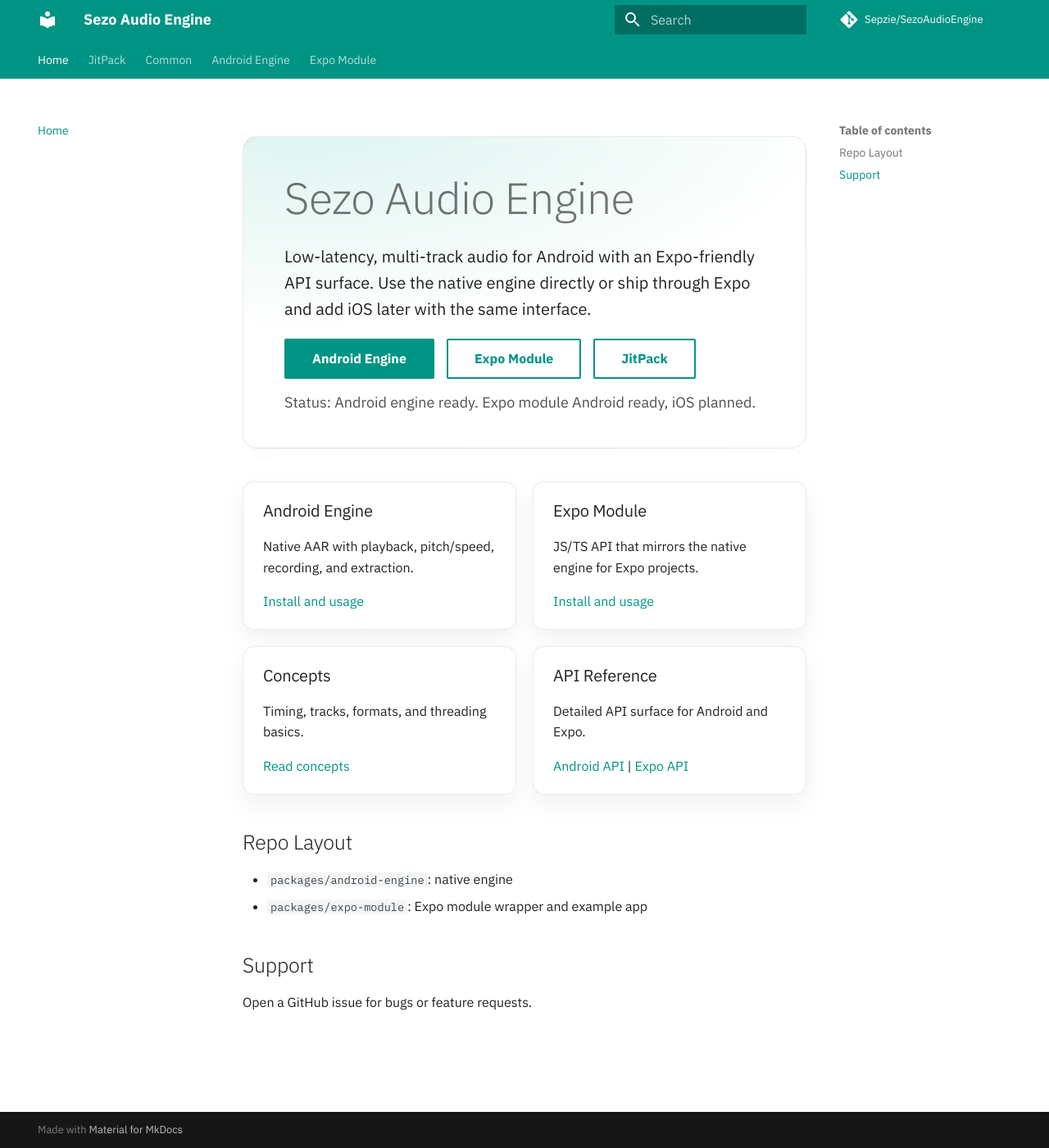
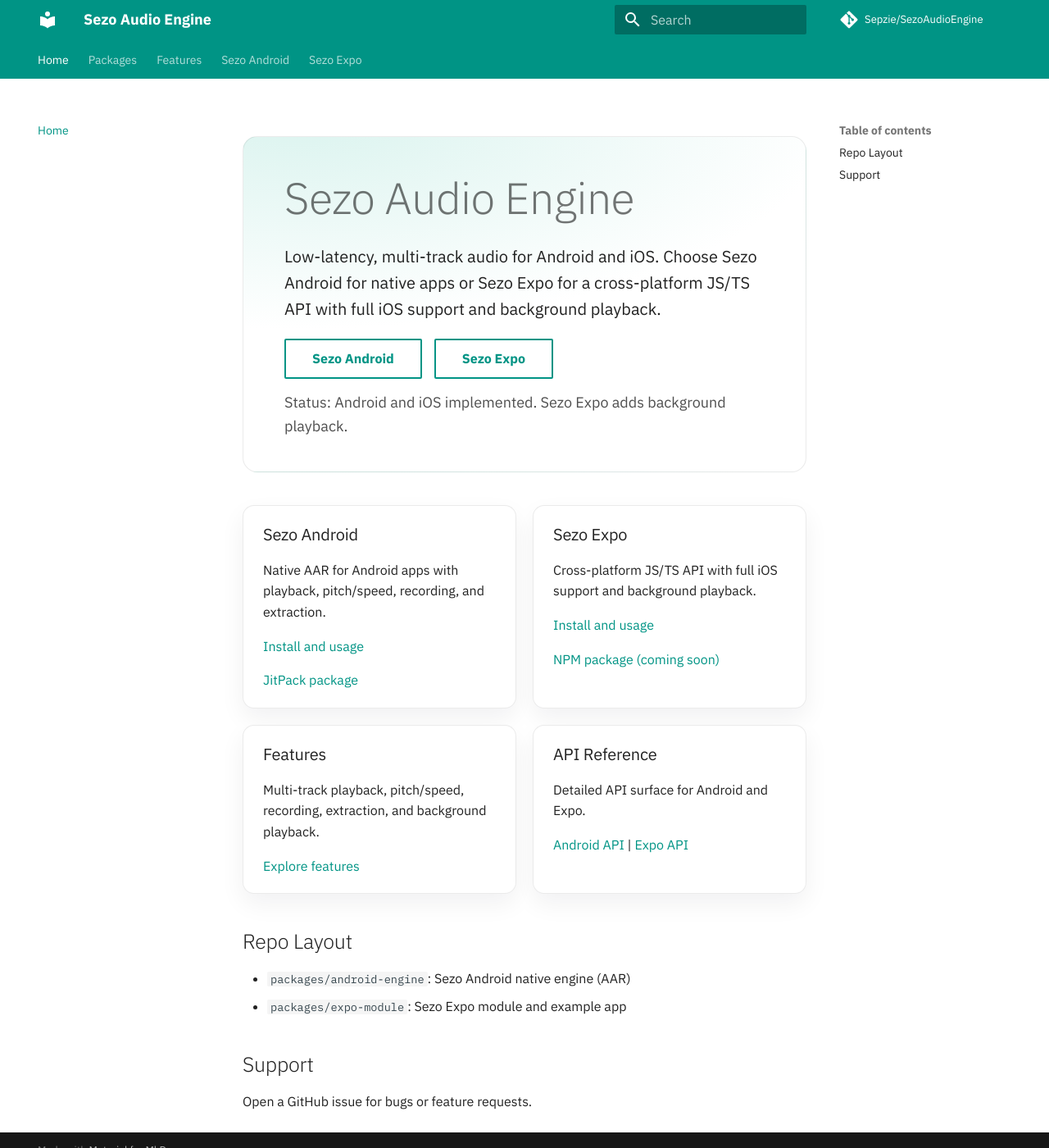
Before and after one commit to Sepzie/SezoAudioEngine, an MkDocs documentation site: the page built from docs/index.md, in a window 1280 px wide and 1400 px high. Shown: the whole window at 82% size. Built offline with MkDocs 1.6.1 and Material for MkDocs 9.7.7, drawn with Linux system fonts in a browser that asks for light colours; comment, search, counter and statistics services are not loaded.

Commit message:
update docs

```diff
--- a/docs/index.md
+++ b/docs/index.md
@@ -1,29 +1,30 @@
 <div class="hero">
   <h1>Sezo Audio Engine</h1>
-  <p>Low-latency, multi-track audio for Android with an Expo-friendly API surface. Use the native engine directly or ship through Expo and add iOS later with the same interface.</p>
+  <p>Low-latency, multi-track audio for Android and iOS. Choose Sezo Android for native apps or Sezo Expo for a cross-platform JS/TS API with full iOS support and background playback.</p>
   <div class="hero-cta">
-    <a class="md-button md-button--primary" href="android/overview/">Android Engine</a>
-    <a class="md-button" href="expo/overview/">Expo Module</a>
-    <a class="md-button" href="https://jitpack.io/#Sepzie/SezoAudioEngine">JitPack</a>
+    <a class="md-button" href="android/overview/">Sezo Android</a>
+    <a class="md-button" href="expo/overview/">Sezo Expo</a>
   </div>
-  <div class="hero-meta">Status: Android engine ready. Expo module Android ready, iOS planned.</div>
+  <div class="hero-meta">Status: Android and iOS implemented. Sezo Expo adds background playback.</div>
 </div>
 
 <div class="grid cards">
   <div class="card">
-    <h3>Android Engine</h3>
-    <p>Native AAR with playback, pitch/speed, recording, and extraction.</p>
+    <h3>Sezo Android</h3>
+    <p>Native AAR for Android apps with playback, pitch/speed, recording, and extraction.</p>
     <p><a href="android/install/">Install and usage</a></p>
+    <p><a href="https://jitpack.io/#Sepzie/SezoAudioEngine">JitPack package</a></p>
   </div>
   <div class="card">
-    <h3>Expo Module</h3>
-    <p>JS/TS API that mirrors the native engine for Expo projects.</p>
+    <h3>Sezo Expo</h3>
+    <p>Cross-platform JS/TS API with full iOS support and background playback.</p>
     <p><a href="expo/install/">Install and usage</a></p>
+    <p><a href="https://www.npmjs.com/package/sezo-audio-engine">NPM package (coming soon)</a></p>
   </div>
   <div class="card">
-    <h3>Concepts</h3>
-    <p>Timing, tracks, formats, and threading basics.</p>
-    <p><a href="common/concepts/">Read concepts</a></p>
+    <h3>Features</h3>
+    <p>Multi-track playback, pitch/speed, recording, extraction, and background playback.</p>
+    <p><a href="features/">Explore features</a></p>
   </div>
   <div class="card">
     <h3>API Reference</h3>
@@ -34,8 +35,8 @@
 
 ## Repo Layout
 
-- `packages/android-engine`: native engine
-- `packages/expo-module`: Expo module wrapper and example app
+- `packages/android-engine`: Sezo Android native engine (AAR)
+- `packages/expo-module`: Sezo Expo module and example app
 
 ## Support
 
--- a/docs/llms.txt
+++ b/docs/llms.txt
@@ -2,9 +2,9 @@
 
 Core pages:
 - https://sepzie.github.io/SezoAudioEngine/
-- https://sepzie.github.io/SezoAudioEngine/common/concepts/
+- https://sepzie.github.io/SezoAudioEngine/features/
 
-Android Engine:
+Sezo Android:
 - https://sepzie.github.io/SezoAudioEngine/android/overview/
 - https://sepzie.github.io/SezoAudioEngine/android/install/
 - https://sepzie.github.io/SezoAudioEngine/android/usage/
@@ -13,7 +13,7 @@ Android Engine:
 - https://sepzie.github.io/SezoAudioEngine/android/extraction/
 - https://sepzie.github.io/SezoAudioEngine/android/troubleshooting/
 
-Expo Module (API mirrors Android; iOS planned):
+Sezo Expo (cross-platform API with iOS implementation and background playback):
 - https://sepzie.github.io/SezoAudioEngine/expo/overview/
 - https://sepzie.github.io/SezoAudioEngine/expo/install/
 - https://sepzie.github.io/SezoAudioEngine/expo/usage/
--- a/mkdocs.yml
+++ b/mkdocs.yml
@@ -1,5 +1,5 @@
 site_name: Sezo Audio Engine
-site_description: Native Android audio engine and Expo module for multi-track playback, pitch/speed control, recording, and extraction.
+site_description: Low-latency audio for Android and iOS with Sezo Android and Sezo Expo packages.
 repo_url: https://github.com/Sepzie/SezoAudioEngine
 repo_name: Sepzie/SezoAudioEngine
 site_url: https://sepzie.github.io/SezoAudioEngine/
@@ -41,10 +41,12 @@ exclude_docs: |
 
 nav:
   - Home: index.md
-  - JitPack: https://jitpack.io/#Sepzie/SezoAudioEngine
-  - Common:
-      - Concepts: common/concepts.md
-  - Android Engine:
+  - Packages:
+      - Overview: packages/index.md
+      - JitPack (Sezo Android): https://jitpack.io/#Sepzie/SezoAudioEngine
+      - NPM (Sezo Expo, coming soon): https://www.npmjs.com/package/sezo-audio-engine
+  - Features: features.md
+  - Sezo Android:
       - Overview: android/overview.md
       - Installation: android/install.md
       - Usage: android/usage.md
@@ -52,7 +54,7 @@ nav:
       - Recording: android/recording.md
       - Extraction: android/extraction.md
       - Troubleshooting: android/troubleshooting.md
-  - Expo Module:
+  - Sezo Expo:
       - Overview: expo/overview.md
       - Installation: expo/install.md
       - Usage: expo/usage.md
```
Also changed, not shown: docs/expo/install.md (+2 -0 lines), docs/features.md (renamed from docs/common/concepts.md, +18 -6 lines), docs/llms-full.txt (+9 -8 lines), docs/packages/index.md (added, +13 -0 lines).
